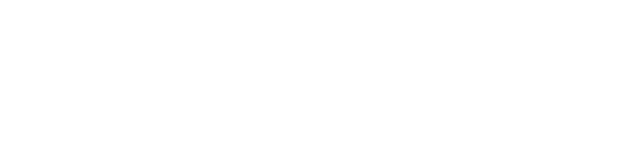
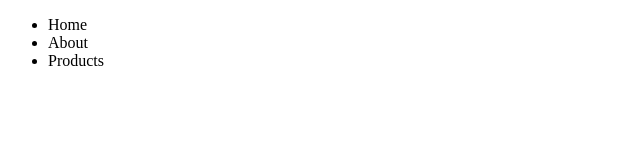
Before and after one commit to dragonmm98/dragonmm98, a plain HTML site: page index.html in a window 1280 px wide. Shown: the whole page, without its empty margins (0-640 px from the left). Drawn offline with Linux system fonts and the light colour scheme.

Commit message:
navbar added

```diff
--- a/index.html
+++ b/index.html
@@ -8,9 +8,12 @@
 </head>
 <body>
     <div class="lobby5"></div>
-    <div class="lobby4"></div>
-    <div class="lobby3"></div>
-    <div class="lobby1"></div>
-    <div class="lobby2"></div>
+    <div class="navbar">
+        <ul class="nav-items">
+            <li class="nav-item">Home</li>
+            <li class="nav-item">About</li>
+            <li class="nav-item">Products</li>
+        </ul>
+    </div>
 </body>
 </html>
```
